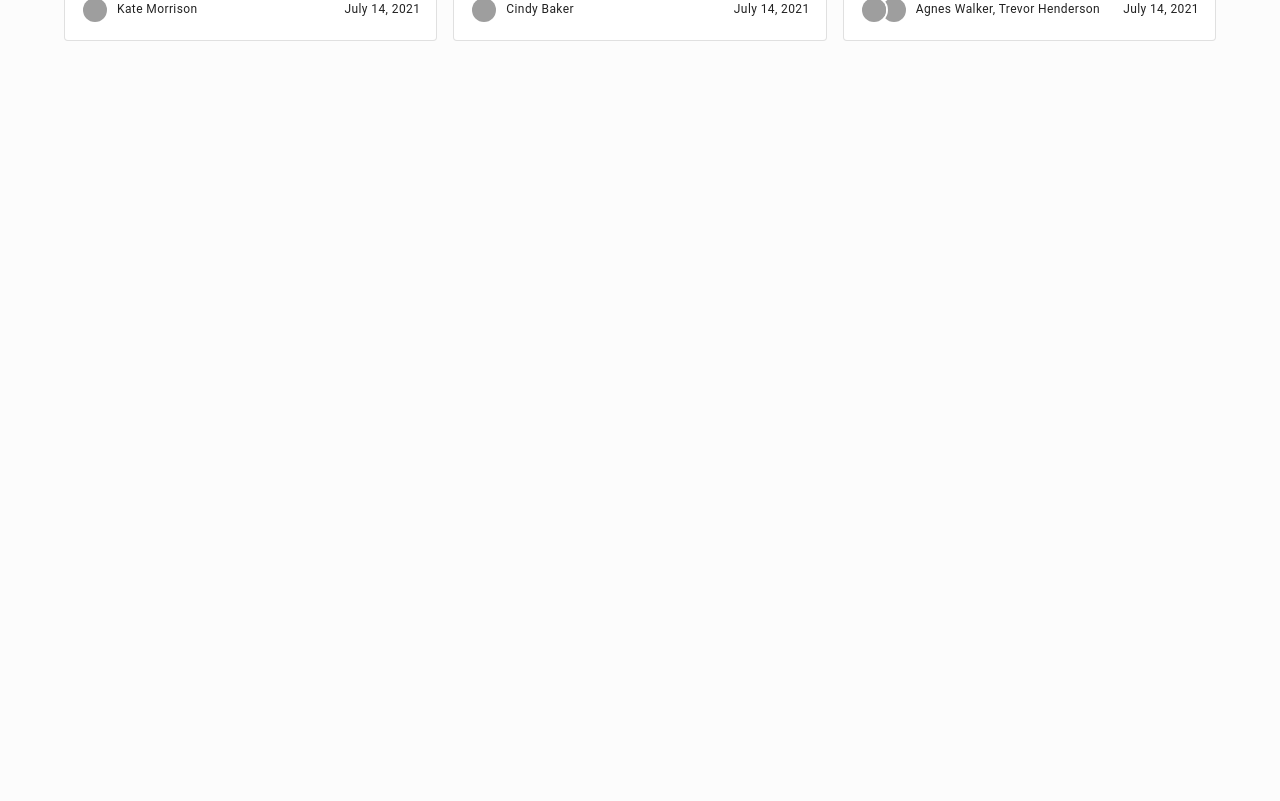
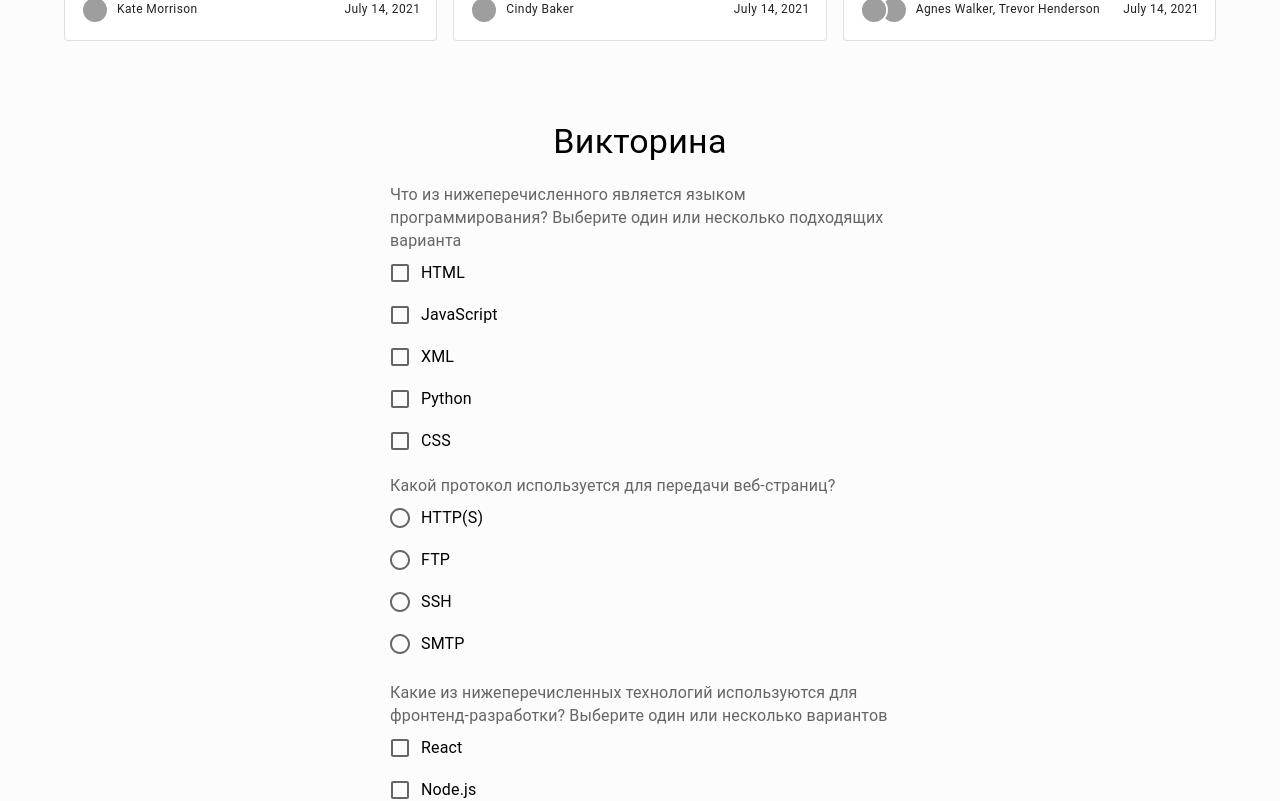
Before and after one commit to romankuvshanovwork/burservistasktwo, a React (Create React App) app: page /personal in a window 1280 px wide. Shown: the part 1360-2161 px from the top of the page. Before the commit the page ends 1527 px from the top, so only its background shows below. Built offline with nearby package versions, Linux system fonts and the light colour scheme; sample sign-in values are in the browser's storage; grey boxes are pictures that could not be loaded.

Commit message:
Made first working version of quiz

```diff
--- /dev/null
+++ b/src/components/FormComponents/FormFields/QuizRadioFormField/QuizRadioFormField.tsx
@@ -0,0 +1,60 @@
+import FormControl from "@mui/material/FormControl/FormControl";
+import FormControlLabel from "@mui/material/FormControlLabel/FormControlLabel";
+import FormHelperText from "@mui/material/FormHelperText/FormHelperText";
+import FormLabel from "@mui/material/FormLabel/FormLabel";
+import Radio from "@mui/material/Radio/Radio";
+import RadioGroup from "@mui/material/RadioGroup/RadioGroup";
+import { Control, Controller, FieldErrors } from "react-hook-form";
+
+export function QuizRadioFormField({
+  control,
+  errors,
+  quiz_element,
+}: {
+  control: Control;
+  errors: FieldErrors;
+  quiz_element: any;
+}) {
+  return (
+    <Controller
+      name={quiz_element.id.toFixed()}
+      key={quiz_element.id}
+      defaultValue={""}
+      control={control}
+      rules={{ required: "Ответ на этот вопрос обязателен" }}
+      render={({ field }) => (
+        <FormControl
+          sx={{ marginBottom: "8px" }}
+          margin="dense"
+          fullWidth
+          error={!!errors.favoriteColor}
+        >
+          <FormLabel id="favorite-color-radio-buttons-group-label">
+            {quiz_element.question}
+          </FormLabel>
+          <RadioGroup
+            {...field}
+            aria-labelledby="favorite-color-radio-buttons-group-label"
+            name="radio-buttons-group"
+          >
+            {quiz_element.options.map((option: any) => (
+              <FormControlLabel
+                value={option}
+                key={option}
+                control={<Radio />}
+                label={option}
+              />
+            ))}
+          </RadioGroup>
+          {errors.favoriteColor && (
+            <FormHelperText error>
+              {typeof errors.favoriteColor.message === "string"
+                ? errors.favoriteColor.message
+                : "Invalid selection"}
+            </FormHelperText>
+          )}
+        </FormControl>
+      )}
+    />
+  );
+}
--- a/src/components/FormComponents/FormSuccessMessage/FormSuccessMessage.tsx
+++ b/src/components/FormComponents/FormSuccessMessage/FormSuccessMessage.tsx
@@ -3,8 +3,17 @@ import Typography from "@mui/material/Typography/Typography";
 
 export function FormSuccessMessage() {
   return (
-    <Box sx={{ maxWidth: "500px", marginTop: "50px", marginX: "auto" }}>
-      <Typography variant="h4">Форма успешно отправлена!</Typography>
+    <Box
+      sx={{
+        maxWidth: "500px",
+        marginTop: "50px",
+        marginX: "auto",
+        textAlign: "center",
+      }}
+    >
+      <Typography sx={{ textAlign: "center" }} variant="h4">
+        Форма успешно отправлена!
+      </Typography>
     </Box>
   );
 }
--- /dev/null
+++ b/src/components/FormComponents/QuizFormSuccessMessage/QuizFormSuccessMessage.tsx
@@ -0,0 +1,15 @@
+import Typography from "@mui/material/Typography/Typography";
+
+export function QuizFormSuccessMessage({
+  amountOfPoints,
+  maxAmountOfPoints,
+}: {
+  amountOfPoints: number;
+  maxAmountOfPoints: number;
+}) {
+  return (
+    <Typography>
+      Ваш результат: {amountOfPoints} балла (баллов) из {maxAmountOfPoints}
+    </Typography>
+  );
+}
--- /dev/null
+++ b/src/components/Quiz/Quiz.tsx
@@ -0,0 +1,103 @@
+import Box from "@mui/material/Box";
+import { QuizHeadline } from "./QuizHeadline/QuizHeadline";
+import { useState } from "react";
+import { useForm } from "react-hook-form";
+import { QUIZ_DATA } from "../../constants/quizData";
+import { CheckboxesGroupField } from "../FormComponents/CustomReusableFormFields/CheckboxesGroupField/CheckboxesGroupField";
+import { FormSubmitButton } from "../FormComponents/FormSubmitButton/FormSubmitButton";
+import { QuizFormSuccessMessage } from "../FormComponents/QuizFormSuccessMessage/QuizFormSuccessMessage";
+import { QuizRadioFormField } from "../FormComponents/FormFields/QuizRadioFormField/QuizRadioFormField";
+
+function countPoints(data: any) {
+  let points = 0;
+  Object.entries(data).forEach(([key, answer], index) => {
+    const questionType = QUIZ_DATA[index].type;
+
+    if (questionType === "radio" && answer === QUIZ_DATA[index].rightAnswer) {
+      points += QUIZ_DATA[index].points;
+    }
+    if (
+      questionType === "checkbox" &&
+      Array.isArray(answer) &&
+      answer
+        .filter((item: any) => item.state === true)
+        .map((item: any) => item.value)
+        .every((item: any) => QUIZ_DATA[index].rightAnswer.includes(item))
+    ) {
+      points += QUIZ_DATA[index].points;
+    }
+  });
+
+  return points;
+}
+
+const maxAmountOfPoints = QUIZ_DATA.reduce(
+  (accumulator, currentValue) => accumulator + currentValue.points,
+  0
+);
+
+export default function Quiz() {
+  const [formSent, setFormSent] = useState(false);
+  const [amountOfPoints, setAmpontOfPoints] = useState<number>(0);
+
+  const {
+    control,
+    handleSubmit,
+    setValue,
+    formState: { errors },
+  } = useForm();
+
+  const onSubmit = (data: any) => {
+    const points = countPoints(data);
+    setAmpontOfPoints(points);
+    setFormSent(true);
+  };
+
+  return (
+    <Box
+      sx={{
+        display: "flex",
+        flexDirection: "column",
+        gap: 0,
+        maxWidth: "500px",
+        marginTop: "50px",
+        marginX: "auto",
+      }}
+    >
+      <QuizHeadline headline="Викторина" />
+      {formSent ? (
+        <QuizFormSuccessMessage
+          amountOfPoints={amountOfPoints}
+          maxAmountOfPoints={maxAmountOfPoints}
+        />
+      ) : (
+        <form onSubmit={handleSubmit(onSubmit)}>
+          {QUIZ_DATA.map((quiz_element) =>
+            quiz_element.type === "radio" ? (
+              <QuizRadioFormField
+                control={control}
+                errors={errors}
+                quiz_element={quiz_element}
+              />
+            ) : (
+              <CheckboxesGroupField
+                control={control}
+                errors={errors}
+                options={quiz_element.options.map((option) => ({
+                  value: option,
+                  label: option,
+                }))}
+                label={quiz_element.question}
+                validateErrorMessage={"Ответ на этот вопрос обязателен"}
+                name={quiz_element.id.toFixed()}
+                setValue={setValue}
+                key={quiz_element.id}
+              />
+            )
+          )}
+          <FormSubmitButton label="Проверить" />
+        </form>
+      )}
+    </Box>
+  );
+}
--- /dev/null
+++ b/src/components/Quiz/QuizHeadline/QuizHeadline.tsx
@@ -0,0 +1,11 @@
+import Typography from "@mui/material/Typography/Typography";
+
+export function QuizHeadline({ headline = "Викторина" }: { headline: string }) {
+  return (
+    <div>
+      <Typography variant="h4" gutterBottom sx={{textAlign: 'center'}}>
+        {headline}
+      </Typography>
+    </div>
+  );
+}
--- /dev/null
+++ b/src/constants/quizData.ts
@@ -0,0 +1,45 @@
+export const QUIZ_DATA = [
+  {
+    id: 0,
+    type: "checkbox",
+    question:
+      "Что из нижеперечисленного является языком программирования? Выберите один или несколько подходящих варианта",
+    options: ["HTML", "JavaScript", "XML", "Python", "CSS"],
+    rightAnswer: ["JavaScript", "Python"],
+    points: 2,
+  },
+  {
+    id: 1,
+    type: "radio",
+    question: "Какой протокол используется для передачи веб-страниц?",
+    options: ["HTTP(S)", "FTP", "SSH", "SMTP"],
+    rightAnswer: "HTTP(S)",
+    points: 1,
+  },
+  {
+    id: 2,
+    type: "checkbox",
+    question:
+      "Какие из нижеперечисленных технологий используются для фронтенд-разработки? Выберите один или несколько вариантов",
+    options: ["React", "Node.js", "Angular", "MongoDB", "Vue.js"],
+    rightAnswer: ["React", "Angular", "Vue.js"],
+    points: 3,
+  },
+  {
+    id: 3,
+    type: "checkbox",
+    question:
+      "Какая из нижеперечисленных технологий является системой управления базами данных (СУБД)? Выберите один вариант",
+    options: ["MySQL", "JavaScript", "HTML", "CSS"],
+    rightAnswer: ["MySQL"],
+    points: 1,
+  },
+  {
+    id: 4,
+    type: "radio",
+    question: "Какой язык используется для работы с базами данных?",
+    options: ["SQL", "Java", "C++", "Python"],
+    rightAnswer: "SQL",
+    points: 1,
+  },
+];
--- a/src/pages/Personal/Personal.tsx
+++ b/src/pages/Personal/Personal.tsx
@@ -7,6 +7,7 @@ import Questionnaire from "../../components/Questionnaire/Questionnaire";
 import { useEffect } from "react";
 import Button from "@mui/material/Button/Button";
 import Grid from "@mui/material/Grid2";
+import Quiz from "../../components/Quiz/Quiz";
 
 export default function Personal() {
   const navigate = useNavigate();
@@ -43,6 +44,7 @@ export default function Personal() {
       </Grid>
       <Blog />
       <Questionnaire />
+      <Quiz />
     </Container>
   );
 }
```
